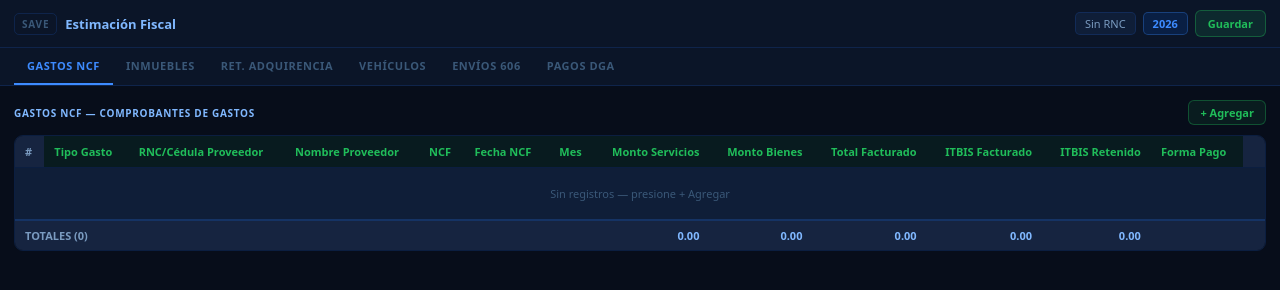
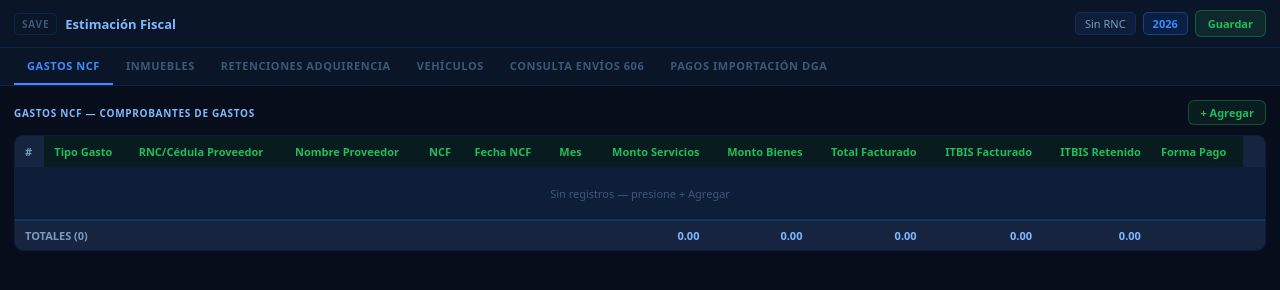
Before and after one commit to samauel05-byte/SERP, a browser extension: page public/dgii/index.html in a window 1280 px wide. Drawn offline with Linux system fonts and the light colour scheme.

Commit message:
fix: clarify DGII fiscal module labels

```diff
--- a/public/dgii/index.html
+++ b/public/dgii/index.html
@@ -96,10 +96,10 @@ select option{background:var(--surf2)}
 <div class="tabs">
   <div class="tab active" onclick="sw(0)">Gastos NCF</div>
   <div class="tab" onclick="sw(1)">Inmuebles</div>
-  <div class="tab" onclick="sw(2)">Ret. Adquirencia</div>
+  <div class="tab" onclick="sw(2)">Retenciones Adquirencia</div>
   <div class="tab" onclick="sw(3)">Vehículos</div>
-  <div class="tab" onclick="sw(4)">Envíos 606</div>
-  <div class="tab" onclick="sw(5)">Pagos DGA</div>
+  <div class="tab" onclick="sw(4)">Consulta Envíos 606</div>
+  <div class="tab" onclick="sw(5)">Pagos Importación DGA</div>
 </div>
 
 <div class="content">
```
Also changed, not shown: public/index.html (+1 -1 lines).
